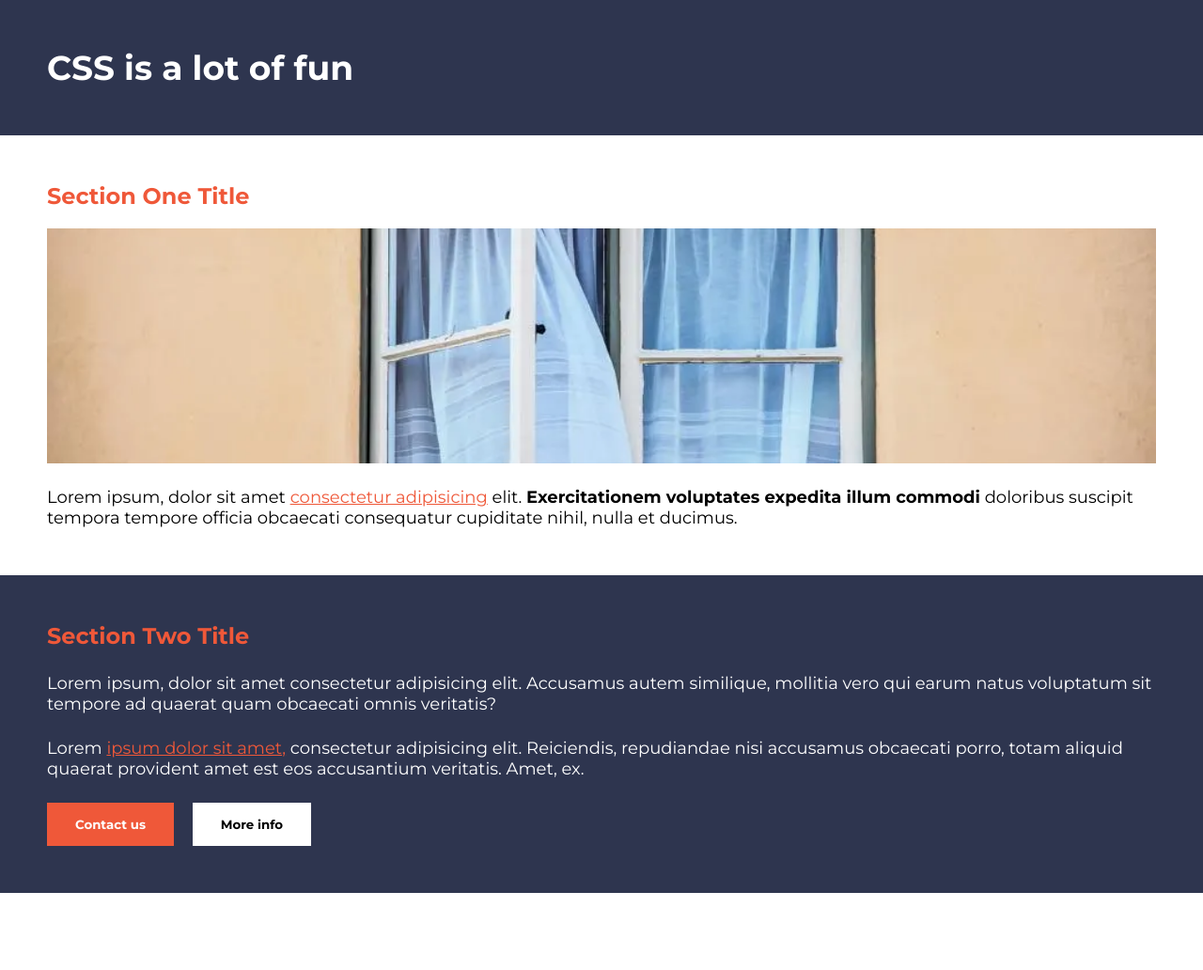
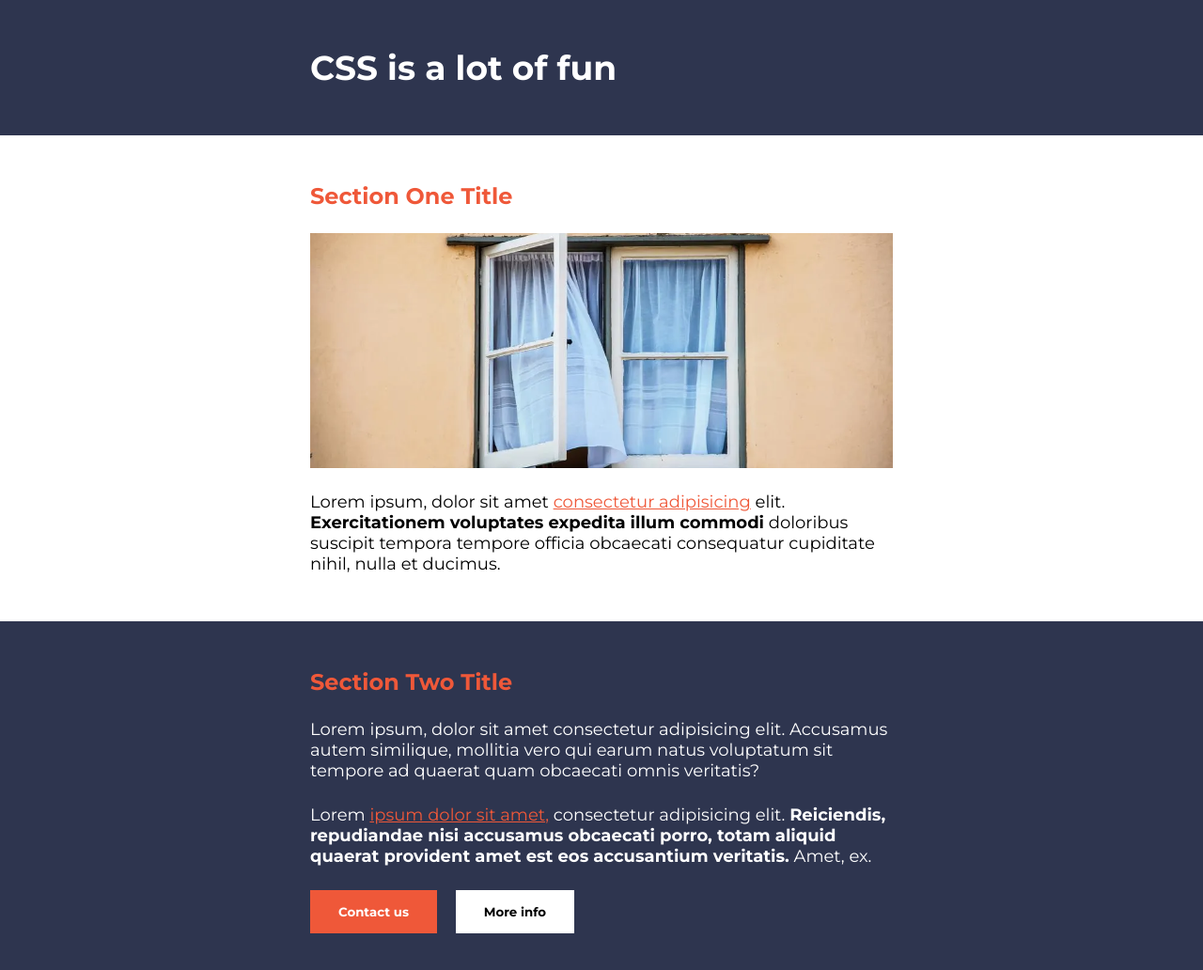
Before and after one commit to MaciejBodnar7/scrimba3, a plain HTML site: page index.html in a window 1280 px wide. Shown: the whole page at 94% size. Before the commit the page ends 950 px from the top, so only its background shows below. Drawn offline with Linux system fonts and the light colour scheme.

Commit message:
fix and rewrite css, new calsses

```diff
--- a/index.html
+++ b/index.html
@@ -14,11 +14,14 @@
   </head>
   <body>
     <header>
+      <div class="container-h">
         <h1>CSS is a lot of fun</h1>
+      </div>
     </header>
-    <section class="container1">
+    <section class="sec-1">
+      <div class="container-1">
         <h2>Section One Title</h2>
-      <div class="conrainer-img">
+        <div class="container-img">
           <img
             src="images/casement-window.jpeg.webp"
             alt="Image shows old window"
@@ -27,28 +30,34 @@
         <p class="para1">
           Lorem ipsum, dolor sit amet
           <a href="#">consectetur adipisicing</a> elit.
-        <span class="boldp"
-          >Exercitationem voluptates expedita illum commodi</span
-        >
+          <strong> Exercitationem voluptates expedita illum commodi</strong>
           doloribus suscipit tempora tempore officia obcaecati consequatur
           cupiditate nihil, nulla et ducimus.
         </p>
+      </div>
     </section>
-    <section class="container2">
+    <section class="sec-2">
+      <div class="container-2">
         <h2>Section Two Title</h2>
         <p>
           Lorem ipsum, dolor sit amet consectetur adipisicing elit. Accusamus
-        autem similique, mollitia vero qui earum natus voluptatum sit tempore ad
-        quaerat quam obcaecati omnis veritatis?
+          autem similique, mollitia vero qui earum natus voluptatum sit tempore
+          ad quaerat quam obcaecati omnis veritatis?
         </p>
         <p>
           Lorem <a href="#">ipsum dolor sit amet,</a> consectetur adipisicing
-        elit. Reiciendis, repudiandae nisi accusamus obcaecati porro, totam
-        aliquid quaerat provident amet est eos accusantium veritatis. Amet, ex.
+          elit.
+          <strong
+            >Reiciendis, repudiandae nisi accusamus obcaecati porro, totam
+            aliquid quaerat provident amet est eos accusantium
+            veritatis.</strong
+          >
+          Amet, ex.
         </p>
         <div class="btn-margin">
-        <button class="btn btn-orange">Contact us</button>
-        <button class="btn btn-normal">More info</button>
+          <button type="button" class="btn btn-orange">Contact us</button>
+          <button type="button" class="btn btn-normal">More info</button>
+        </div>
       </div>
     </section>
   </body>
--- a/style.css
+++ b/style.css
@@ -13,67 +13,51 @@ img {
   height: 100%;
 }
 
-header {
-  background-color: #2e354f;
-}
-
-h1 {
-  font-size: 36px;
-  font-weight: bold;
-  padding: 50px;
-  color: #fff;
-}
-
 a {
   color: #ef5839;
 }
-
-.boldp {
-  font-weight: bold;
+/* header */
+header {
+  background-color: #2e354f;
+  color: white;
+  padding: 50px 0;
 }
 
 h2 {
+  color: #ef5839;
   font-size: 24px;
-  margin: 50px 50px 20px 50px;
-  color: #ef5839;
+  font-weight: bold;
 }
-
 /* Section1 */
-.container1 p {
-  margin: 25px 50px 50px;
-}
-
-.conrainer-img {
-  margin: 0 50px;
+.container-img {
   height: 250px;
 }
 
-.para1 {
-  margin-top: 25px;
+.sec-1 h2 {
+  margin: 50px 0 25px;
 }
 
+.sec-1 p {
+  margin: 25px 0 50px;
+}
+
+.container-1,
+.container-2,
+.container-h {
+  width: 620px;
+  margin: 0 auto;
+}
 /* Section2 */
-
-.container2 {
+.sec-2 {
   background-color: #2e354f;
+  color: white;
   padding: 50px 0;
 }
 
-.container2 p {
-  color: white;
-  margin: 25px 50px 25px;
+.sec-2 p {
+  margin: 25px 0;
 }
-
-.container2 h2 {
-  margin: 0 50px;
-  color: #ef5839;
-}
-
 /* Button */
-.btn-margin {
-  margin: 0 0 0 50px;
-}
-
 .btn {
   margin: 0 15px 0 0;
   padding: 15px 30px;
```
Lines whose indentation alone changed are shown as unchanged.
